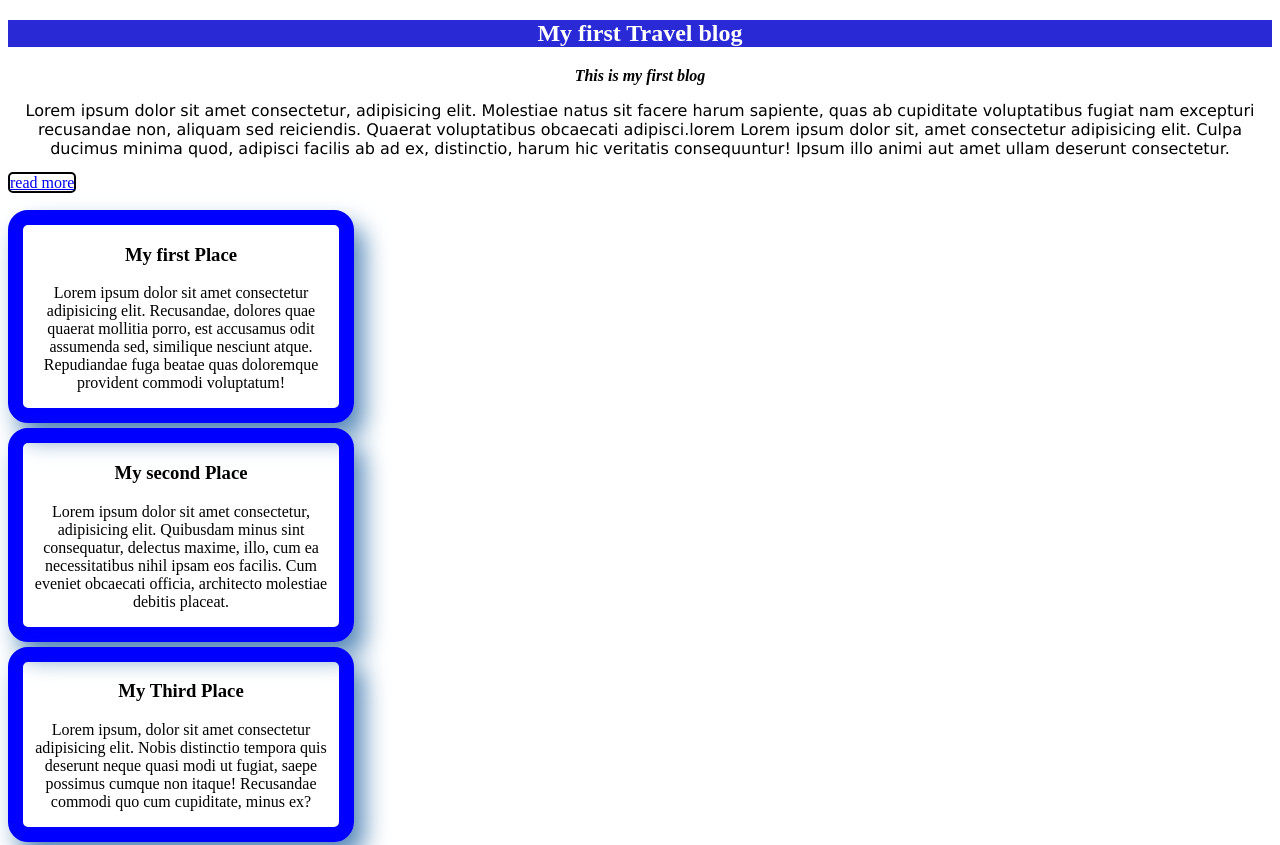
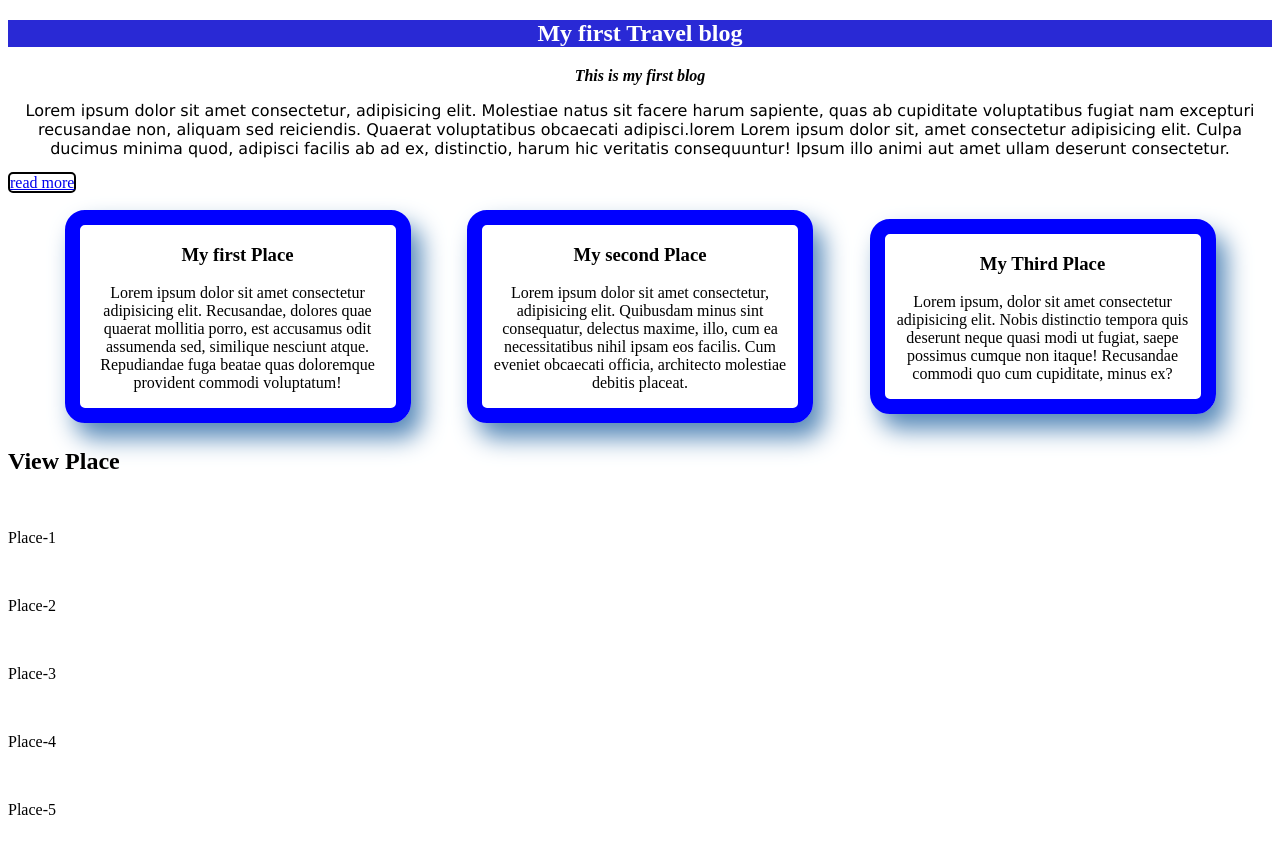
Before and after one commit to iftekar-23/my-first-css, a plain HTML site: page index.html in a window 1280 px wide. Shown: the top 845 px of the page. Drawn offline with Linux system fonts and the light colour scheme.

Commit message:
display flex

```diff
--- a/index.html
+++ b/index.html
@@ -26,9 +26,8 @@
     <a href="www.google.com" id="id2"> read more</a>
     <br>
     <br>
-
-
-    <div class="c1">
+    <div class="c2">
+        <div class="c1">
         <h3>My first Place</h3>
         <p>Lorem ipsum dolor sit amet consectetur adipisicing elit. Recusandae, dolores quae quaerat mollitia porro, est accusamus odit assumenda sed, similique nesciunt atque. Repudiandae fuga beatae quas doloremque provident commodi voluptatum!</p>
     </div>
@@ -39,6 +38,7 @@
     <div class="c1">
         <h3 >My Third Place</h3>
         <p>Lorem ipsum, dolor sit amet consectetur adipisicing elit. Nobis distinctio tempora quis deserunt neque quasi modi ut fugiat, saepe possimus cumque non itaque! Recusandae commodi quo cum cupiditate, minus ex?</p>
+    </div>
     </div>
 
     <h2>View Place </h2>
--- a/styles/style.css
+++ b/styles/style.css
@@ -6,3 +6,8 @@
     text-align: center;
     box-shadow: 10px 15px 24px rgb(85, 136, 184);
 }
+.c2{
+    display: flex;
+    justify-content: space-evenly;
+    align-items: center;
+}
```
